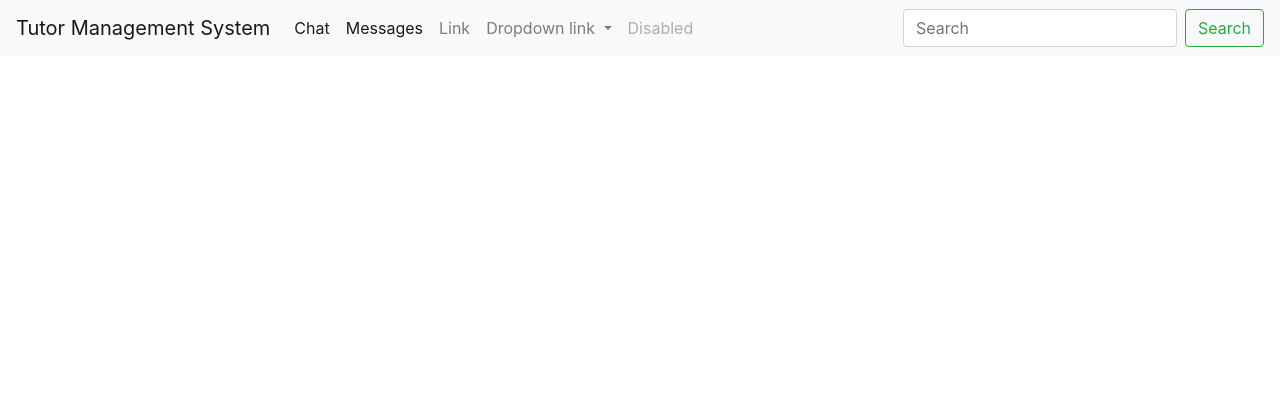
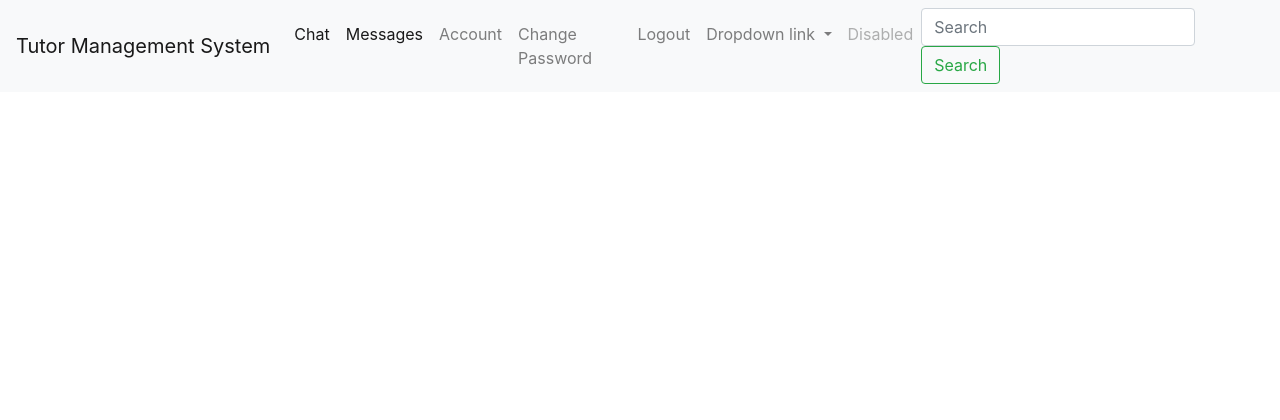
Before and after one commit to Rayyan98/StuTor-v1, a Django app: page / in a window 1280 px wide. Shown: the top 420 px of the page. Run offline with Django 3.2, Linux system fonts and the light colour scheme; a user stored in the database is signed in; data that the repository does not hold is empty; some libraries are stand-ins or nearby versions.

Commit message:
Somewhat maps

```diff
--- a/main/models.py
+++ b/main/models.py
@@ -5,8 +5,7 @@ from django.db.models.signals import post_save
 from django.dispatch import receiver
 from phonenumber_field.modelfields import PhoneNumberField
 from datetime import datetime
-from geoposition.fields import GeopositionField
-from geoposition import Geoposition
+from location_field.models.plain import PlainLocationField
 
 
 # Create your models here.
@@ -148,7 +147,7 @@ class Tutor(models.Model):
 	Degree_Name = models.CharField(max_length = 100)
 	Institution = models.CharField(max_length = 100)
 	Degree_Image = models.ImageField()
-	Position = GeopositionField(default = '8.7832, 124.5085')
+	location = PlainLocationField(zoom=7)
 
 	def __str__(self):
 		return self.get_str()
--- a/main/templates/main/header.html
+++ b/main/templates/main/header.html
@@ -23,15 +23,13 @@
 </style>
 -->
 
-<link rel="stylesheet" href="https://stackpath.bootstrapcdn.com/bootstrap/4.3.1/css/bootstrap.min.css" integrity="sha384-ggOyR0iXCbMQv3Xipma34MD+dH/1fQ784/j6cY/iJTQUOhcWr7x9JvoRxT2MZw1T" crossorigin="anonymous">
-
 
 <script src="https://code.jquery.com/jquery-3.2.1.slim.min.js" integrity="sha384-KJ3o2DKtIkvYIK3UENzmM7KCkRr/rE9/Qpg6aAZGJwFDMVNA/GpGFF93hXpG5KkN" crossorigin="anonymous"></script>
+
 <script src="https://cdnjs.cloudflare.com/ajax/libs/popper.js/1.11.0/umd/popper.min.js" integrity="sha384-b/U6ypiBEHpOf/4+1nzFpr53nxSS+GLCkfwBdFNTxtclqqenISfwAzpKaMNFNmj4" crossorigin="anonymous"></script>
 
 
-<script src="https://stackpath.bootstrapcdn.com/bootstrap/4.3.1/js/bootstrap.min.js" integrity="sha384-JjSmVgyd0p3pXB1rRibZUAYoIIy6OrQ6VrjIEaFf/nJGzIxFDsf4x0xIM+B07jRM" crossorigin="anonymous">
-</script>
+<link rel="stylesheet" href="https://stackpath.bootstrapcdn.com/bootstrap/4.3.1/css/bootstrap.min.css" integrity="sha384-ggOyR0iXCbMQv3Xipma34MD+dH/1fQ784/j6cY/iJTQUOhcWr7x9JvoRxT2MZw1T" crossorigin="anonymous">
 
 
 
--- a/main/templates/main/includes/navbar.html
+++ b/main/templates/main/includes/navbar.html
@@ -24,7 +24,14 @@
       </li>
 
       <li class="nav-item">
-        <a class="nav-link" href="#">Link</a>
+        <a class="nav-link" href="/account">Account</a>
+      </li>
+
+      <li class="nav-item">
+        <a class="nav-link" href="/password_change">Change Password</a>
+      </li>
+      <li class="nav-item">
+        <a class="nav-link" href="/logout">Logout</a>
       </li>
 
     <li class="nav-item dropdown">
--- a/main/templates/main/register_tutor.html
+++ b/main/templates/main/register_tutor.html
@@ -1,6 +1,5 @@
 {% extends 'main/header.html'%}
 
-{% load easy_maps_tags %}
 
 {% load crispy_forms_tags %}
 
@@ -9,8 +8,8 @@
 
 
 <!--  Timepicker here probably -->
-<meta charset="utf-8">
-<meta name="viewport" content="width=device-width, initial-scale=1">
+
+<script type="text/javascript" src="/static/location_field/js/form.js"></script>
 
 <script src="https://code.jquery.com/jquery-3.3.1.min.js"></script>
 
@@ -20,7 +19,6 @@
 
 
 <!--  Select Multiple here probably -->
-<link rel="stylesheet" href="https://stackpath.bootstrapcdn.com/bootstrap/4.1.1/css/bootstrap.min.css">
 <link rel="stylesheet" href="https://cdnjs.cloudflare.com/ajax/libs/bootstrap-select/1.13.1/css/bootstrap-select.css" />
 <script src="https://stackpath.bootstrapcdn.com/bootstrap/4.1.1/js/bootstrap.bundle.min.js"></script>
 <script src="https://cdnjs.cloudflare.com/ajax/libs/bootstrap-select/1.13.1/js/bootstrap-select.min.js"></script>
--- a/main/templates/main/view_tutor.html
+++ b/main/templates/main/view_tutor.html
@@ -1,6 +1,5 @@
 {% extends 'main/header.html'%}
 
-{% load easy_maps_tags %}
 
 {% load crispy_forms_tags %}
 
```
Also changed, not shown: TMSRE/settings.py (+1 -9 lines), db.sqlite3, main/migrations/0022_messages_status.py, main/migrations/0023_tutor_location.py (added), main/migrations/0023_tutor_position.py (deleted), main/templates/main/register_successful.html (line endings or trailing spaces).
